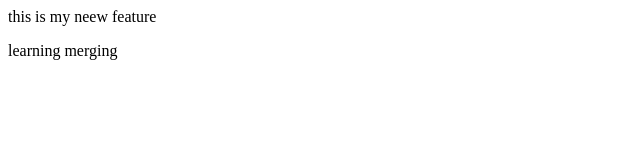
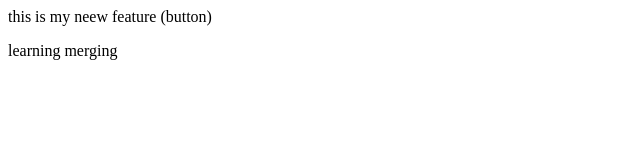
Before and after one commit to vykhushi/localRepo, a plain HTML site: page index.html in a window 1280 px wide. Shown: the full height of the page, 0-640 px from the left. Drawn offline with Linux system fonts and the light colour scheme.

Commit message:
add button

```diff
--- a/index.html
+++ b/index.html
@@ -1,5 +1,5 @@
 <p>
-    this is my neew feature
+    this is my neew feature (button)
 </p>
 <p>
     learning merging
```
